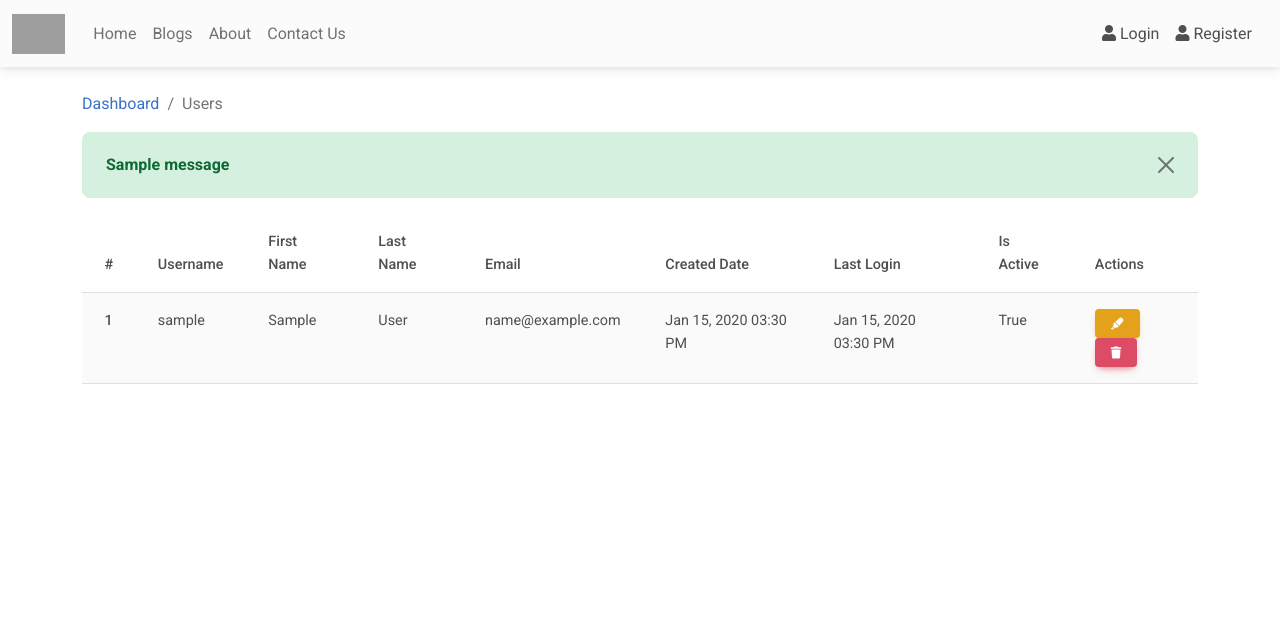
After one commit to AnilMohite/django-blogging-app, a Django app: template templates/admin-users.html in a window 1280 px wide. The commit adds this page. Shown: the top 624 px of the page. Run offline with Django 4.2, Linux system fonts and the light colour scheme; the template is opened without the code that fills it: values that come from a table or form of the project are taken from there, others are empty; tables that the repository leaves empty hold one stand-in row (values such as "Sample post"); one stand-in notice (Sample message) is shown; some libraries are stand-ins or nearby versions; grey boxes are pictures that could not be loaded.

Commit message:
admin dashboard create list views for users, review blogs and contactus

```diff
--- a/templates/admin-panel.html
+++ b/templates/admin-panel.html
@@ -21,6 +21,7 @@
             </a>
           </div>
           <div class="col-xl-3 col-sm-6 col-12 mb-4">
+            <a href="{% url 'users:user-manage' %}">
               <div class="card">
                 <div class="card-body">
                   <div class="d-flex justify-content-between px-md-1">
@@ -34,8 +35,10 @@
                   </div>
                 </div>
               </div>
+            </a>
           </div>
           <div class="col-xl-3 col-sm-6 col-12 mb-4">
+            <a href="{% url 'users:contact-us' %}">
               <div class="card">
                 <div class="card-body">
                   <div class="d-flex justify-content-between px-md-1">
@@ -50,6 +53,7 @@
                 </div>
               </div>
             </div>
+          </a>
         </div>
 
       </section>
--- a/templates/admin-review-blog.html
+++ b/templates/admin-review-blog.html
@@ -1,6 +1,12 @@
 {% extends 'base.html' %}
 {% block body_containt %}
 <div class="container">
+    <nav aria-label="breadcrumb">
+        <ol class="breadcrumb">
+          <li class="breadcrumb-item"><a href="{% url 'users:admin-panel'%}">Dashboard</a></li>
+          <li class="breadcrumb-item active" aria-current="page">Review Blogs</li>
+        </ol>
+    </nav>
     {% for message in messages %}
         <div class="alert alert-dismissible fade show alert-{{ message.tags }}" role="alert" data-mdb-color="{{ message.tags }}" id="error-message">
         <strong> {{ message }}</strong>
--- /dev/null
+++ b/templates/admin-users.html
@@ -0,0 +1,58 @@
+{% extends 'base.html' %}
+{% block body_containt %}
+<div class="container">
+    <nav aria-label="breadcrumb">
+        <ol class="breadcrumb">
+          <li class="breadcrumb-item"><a href="{% url 'users:admin-panel'%}">Dashboard</a></li>
+          <li class="breadcrumb-item active" aria-current="page">Users</li>
+        </ol>
+    </nav>
+    {% for message in messages %}
+        <div class="alert alert-dismissible fade show alert-{{ message.tags }}" role="alert" data-mdb-color="{{ message.tags }}" id="error-message">
+        <strong> {{ message }}</strong>
+        <button type="button" class="btn-close" data-mdb-dismiss="alert" aria-label="Close"></button>
+        </div>
+    {% endfor %}
+    <table class="table table-striped">
+        <thead>
+            <tr>
+                <th scope="col">#</th>
+                <th scope="col">Username</th>
+                <th scope="col">First Name</th>
+                <th scope="col">Last Name</th>
+                <th scope="col">Email</th>
+                <th scope="col">Created Date</th>
+                <th scope="col">Last Login</th>
+                <th scope="col">Is Active</th>
+                <th scope="col">Actions</th>
+            </tr>
+        </thead>
+        <tbody>
+    {% if users|length > 0 %}
+    {% for user in users %}
+    <tr>
+        <th scope="row">{{forloop.counter}}</th>
+        <td>{{user.username}}</td>
+        <td>{{user.first_name}}</td>
+        <td>{{user.last_name}}</td>
+        <td>{{user.email}}</td>
+        <td>{{user.date_joined|date:"M d, Y h:i A"}}</td>
+        <td>{{user.last_login|date:"M d, Y h:i A"}}</td>
+        <td>
+            {% if user.is_active%}
+               <span class="success"> {{user.is_active}}</span>
+            {% else %}
+            <span class="danger"> {{user.is_active}}</span>
+            {% endif %}
+        </td>
+        <td>
+            <a href='#' class="btn btn-sm btn-warning"><i class="fas fa-highlighter"></i></a>
+            <a href='#' class="btn btn-sm btn-danger" id="delUserBtn-{{User.id}}" onclick="delUser(this.id)"><i class="fas fa-trash"></i></a>
+        </td>
+    </tr>
+    {% endfor %}
+    {% endif %}
+    </tbody>
+    </table>
+</div>
+{% endblock %}
--- a/users/urls_admin.py
+++ b/users/urls_admin.py
@@ -5,6 +5,7 @@ urlpatterns = [
     path('admin-panel/', adminPanel, name='admin-panel'),
     path('review-blog/', reviewBlog, name='review-blog'),
     path('user-manage/', userManage, name='user-manage'),
+    path('contact-us/', contactUS, name='contact-us'),
 
     path('publish-blog/<int:pk>', publishBlog, name='publish-blog'),
 ]
```
Also changed, not shown: templates/admin-contact-us.html (added, +46 -0 lines), users/views_admin.py (+10 -1 lines). Lines whose indentation alone changed are shown as unchanged.
